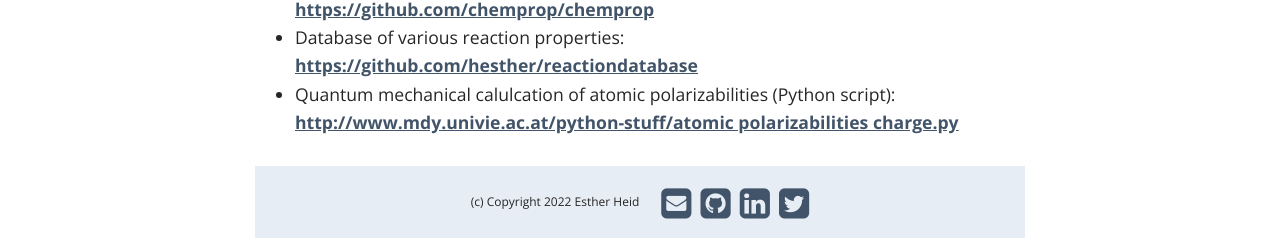
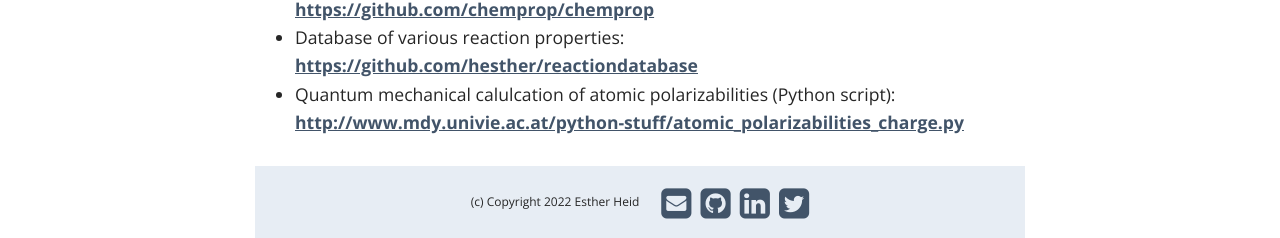
Before and after one commit to hesther/hesther.github.io, a Jekyll site: the page built from _pages/03_code.md, in a window 1280 px wide and 900 px high, scrolled down 151 px. Shown: the part 662-900 px from the top of the window. Built offline with Jekyll 4.4.1, drawn with Linux system fonts in a browser that asks for light colours; some web fonts are replaced; a style sheet for code colours, icons or effects is not loaded; some of the changed lines change nothing that is shown.

Commit message:
website update

```diff
--- a/_pages/03_code.md
+++ b/_pages/03_code.md
@@ -9,4 +9,4 @@ permalink: /code/
 * Extraction and scoring of enzymatic reaction templates: [https://github.com/hesther/ehreact](https://github.com/hesther/ehreact)
 * Deep learning of molecular and reaction properties: [https://github.com/chemprop/chemprop](https://github.com/chemprop/chemprop)
 * Database of various reaction properties: [https://github.com/hesther/reactiondatabase](https://github.com/hesther/reactiondatabase)
-* Quantum mechanical calulcation of atomic polarizabilities (Python script): [http://www.mdy.univie.ac.at/python-stuff/atomic polarizabilities charge.py](http://www.mdy.univie.ac.at/python-stuff/atomic_polarizabilities_charge.py)
+* Quantum mechanical calulcation of atomic polarizabilities (Python script): [http://www.mdy.univie.ac.at/python-stuff/atomic_polarizabilities_charge.py](http://www.mdy.univie.ac.at/python-stuff/atomic_polarizabilities_charge.py)
```
